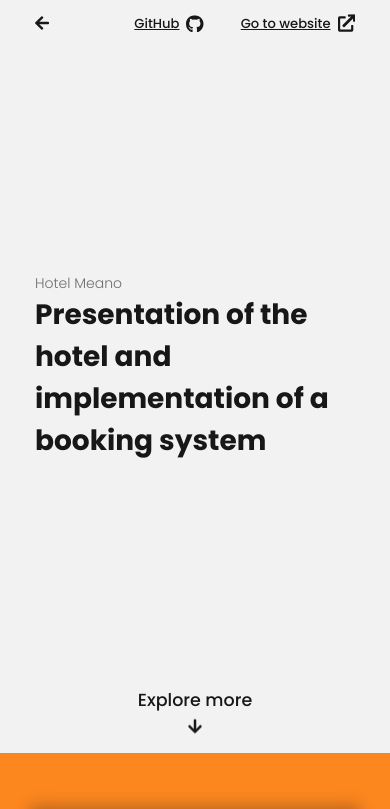
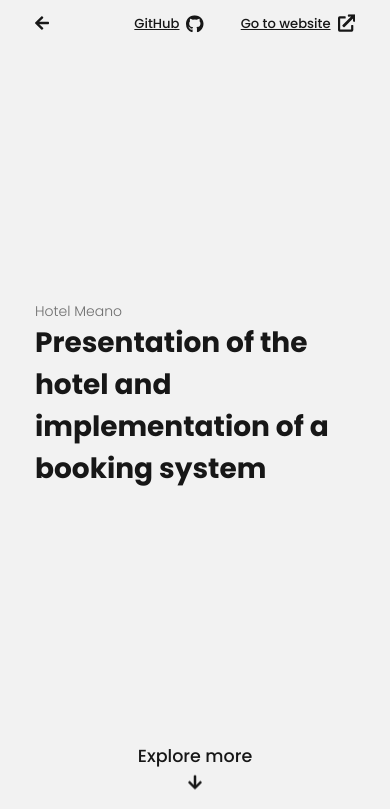
Before and after one commit to Gr3it/Portfolio, a React (Create React App) app: page /hotel-meano in a window 390 px wide. Shown: the top 809 px of the page. Built offline with nearby package versions, Linux system fonts and the light colour scheme.

Commit message:
fixed mobile 100bh on chrome

```diff
--- a/src/App.jsx
+++ b/src/App.jsx
@@ -14,6 +14,17 @@ const Flynet = React.lazy(() => import("./Project/Flynet"));
 const HotelMeano = React.lazy(() => import("./Project/HotelMeano"));
 
 function App() {
+  let vh = window.innerHeight * 0.01;
+
+  document.documentElement.style.setProperty('--vh', `${vh}px`);
+
+  window.addEventListener('resize', () => {
+    vh = window.innerHeight * 0.01;
+    document.documentElement.style.setProperty('--vh', `${vh}px`);
+});
+
+
+
   return (
     <React.Suspense fallback={<span>Loading...</span>}>
       <Router>
--- a/src/CSS/ProjectPages.css
+++ b/src/CSS/ProjectPages.css
@@ -1,5 +1,5 @@
 .project-home {
-  height: calc(100vh - 6.875rem - 5rem);
+  height: calc(calc(var(--vh, 1vh) * 100) - 6.875rem - 5rem);
   display: flex;
   flex-direction: column;
   justify-content: center;
@@ -126,8 +126,8 @@
   flex-direction: row;
 }
 
-@media not screen and (hover: hover) and (pointer: fine) {
+/*@media not screen and (hover: hover) and (pointer: fine) {
   .project-home {
     height: calc(100vh - 6.875rem - 5rem - 56px);
   }
-}
+}*/
```
Also changed, not shown: 1 other file (tests, documents, lock files or other folders).
